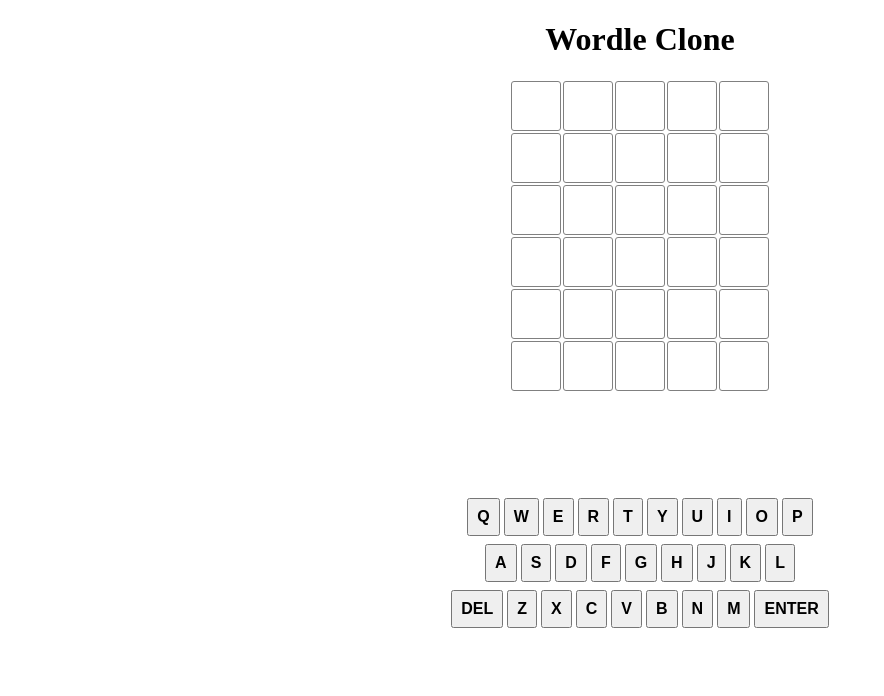
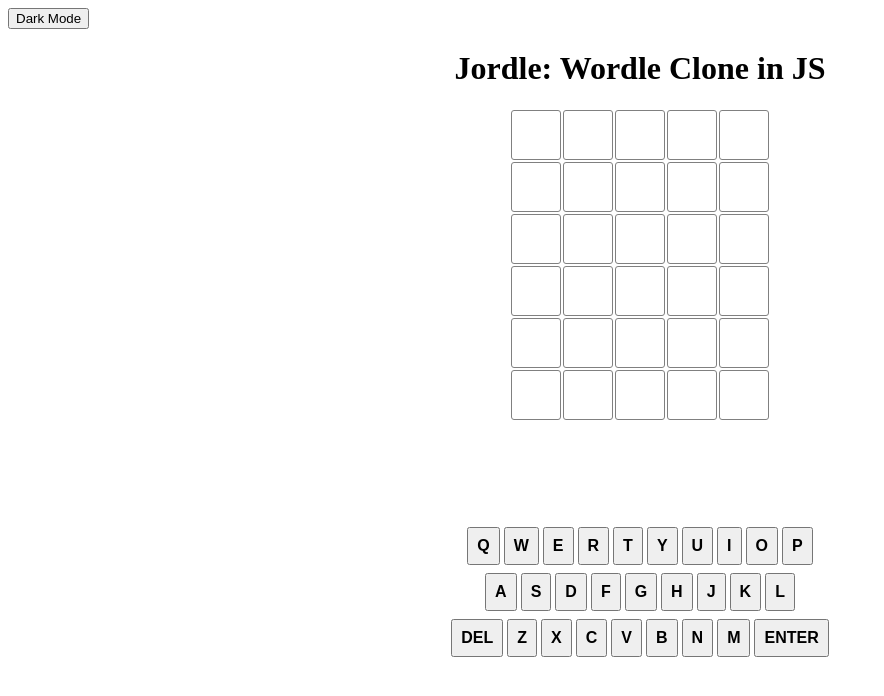
Before and after one commit to abhilipsasahoo03/Jordle, a plain HTML site: page index.html in a window 1280 px wide. Shown: the whole page, without its empty margins (0-884 px from the left). Drawn offline with nearby package versions, Linux system fonts and the light colour scheme.

Commit message:
Update index.html

```diff
--- a/index.html
+++ b/index.html
@@ -4,13 +4,17 @@
     <meta charset="UTF-8">
     <meta http-equiv="X-UA-Compatible" content="IE=edge">
     <meta name="viewport" content="width=device-width, initial-scale=1.0">
-    <title>Wordle</title>
+    <title>Jordle</title>
     <link rel="stylesheet" href="style.css"/>
     <link href="https://cdnjs.cloudflare.com/ajax/libs/toastr.js/latest/toastr.min.css" rel="stylesheet"/>
     <link rel="stylesheet" href="https://cdnjs.cloudflare.com/ajax/libs/animate.css/4.1.1/animate.min.css"/>
 </head>
 <body>
-    <h1> Wordle Clone </h1>
+    <header>
+        <button onclick="darkMode()"> Dark Mode </button>
+    </header>
+
+    <h1> Jordle: Wordle Clone in JS </h1>
 
     <div id="game-board">  </div>
     <br>
```
